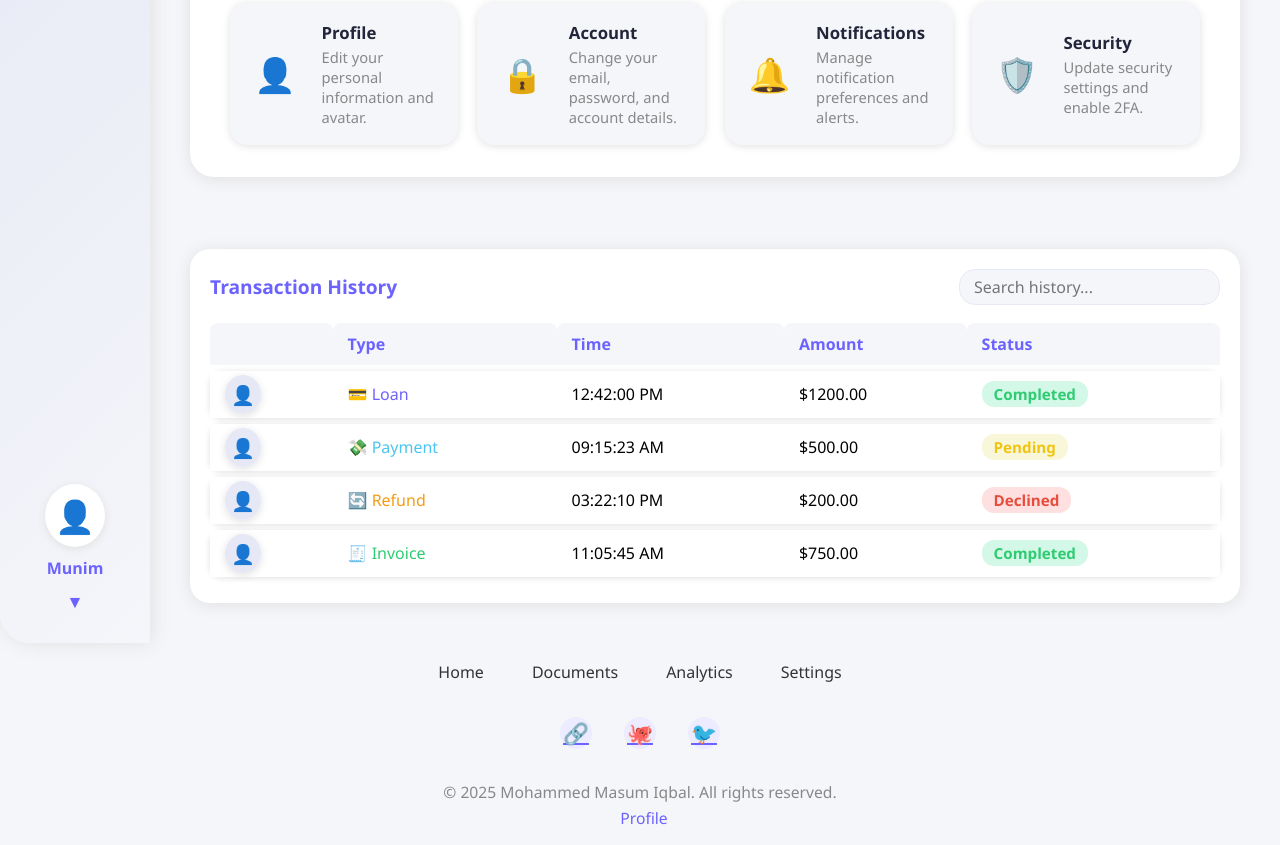
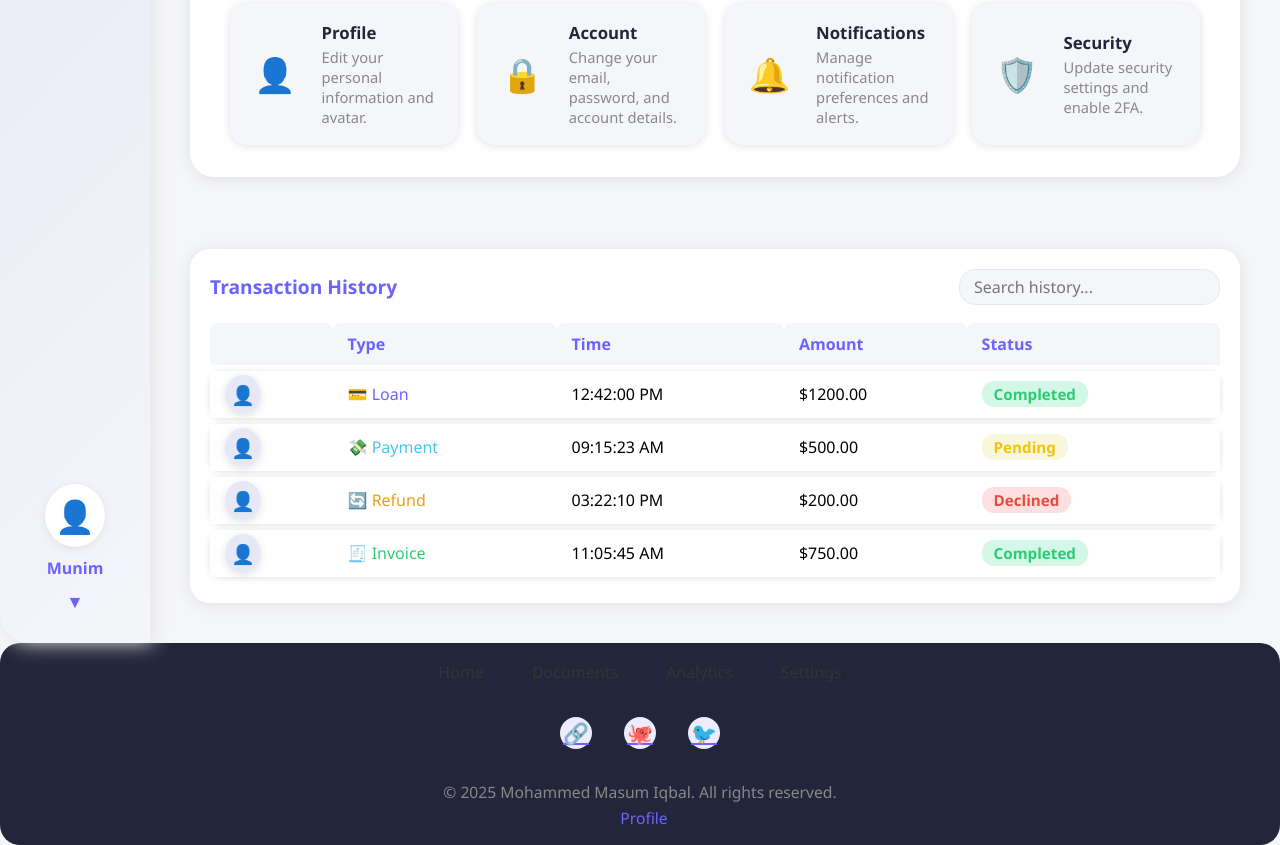
Before and after one commit to im-masum/financial-dashboard-1, a plain HTML site: page index.html in a window 1280 px wide. Shown: the part 1689-2534 px from the top of the page. Drawn offline with Linux system fonts and the light colour scheme.

Commit message:
I have made some changes to some files.

```diff
--- a/style.css
+++ b/style.css
@@ -476,13 +476,13 @@ header p {
 }
 
 @media (max-width: 700px) {
-    header{
+    header {
         display: flex;
         flex-direction: column;
         gap: 20px;
         align-items: center;
         justify-content: center;
-     }
+    }
 
     .dashboard {
         flex-direction: column;
@@ -1789,13 +1789,17 @@ body.dark-mode .hamburger-bars span {
 /* Improved Footer styles */
 .footer-content {
     display: flex;
+    flex-direction: column;
+    align-items: center;
     justify-content: space-between;
-    align-items: center;
     flex-wrap: wrap;
-    max-width: 1200px;
+    max-width: 100%;
     width: 100%;
     margin: 0 auto;
-    flex-direction: column;
+    background-color: #23263a;
+    border-radius: 20px;
+
+
 }
 
 .footer-section {
@@ -1804,7 +1808,6 @@ body.dark-mode .hamburger-bars span {
     justify-content: center;
     gap: 2rem;
     padding: min(1rem, 8%) 2rem;
-
 
 }
 
```
